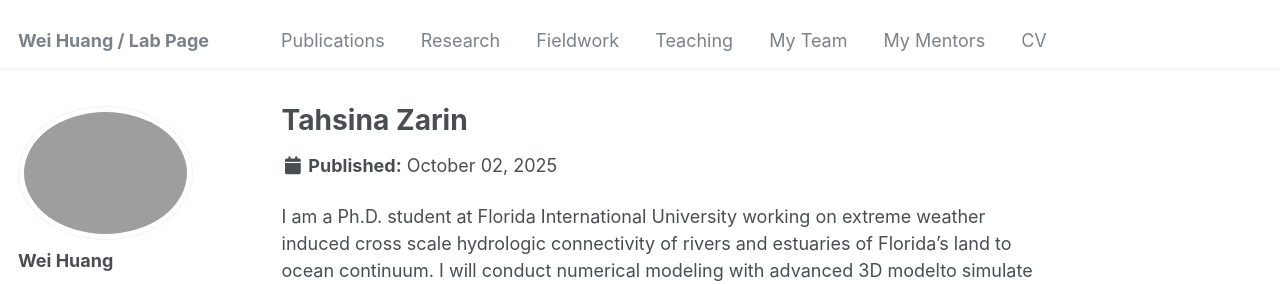
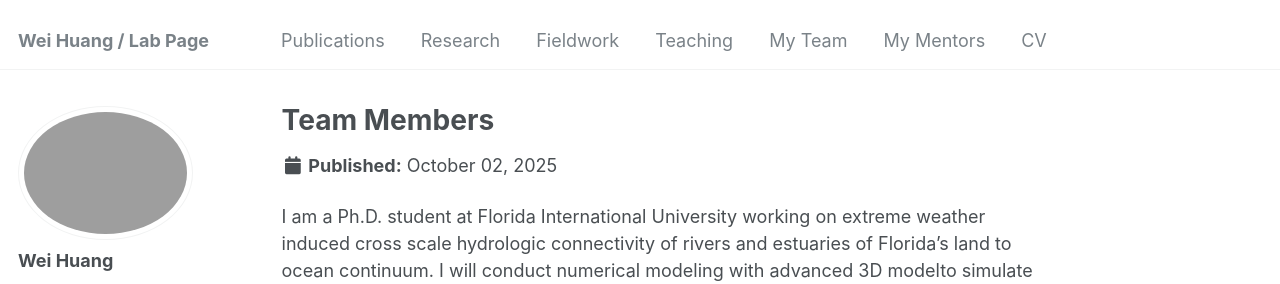
Before and after one commit to huang96169/huang96169.github.io, a Jekyll site: the page built from _team/teams-1.md, in a window 1280 px wide. Shown: the top 284 px of the page. Built offline with Jekyll 4.4.1, drawn with Linux system fonts in a browser that asks for light colours; some web fonts are replaced.

Commit message:
Update teams-1.md

```diff
--- a/_team/teams-1.md
+++ b/_team/teams-1.md
@@ -1,6 +1,7 @@
 ---
-title: "Tahsina Zarin"
-short: I am a Ph.D. student at Florida International University working on extreme weather induced cross scale hydrologic connectivity of rivers and estuaries of Florida's land to ocean continuum. I will conduct numerical modeling with advanced 3D modelto simulate the hydroperiod(inundation depth and inundated areas), water level, flows and pollutant particle trajectories of the land to ocean continuum of Florida coastal zones.My research interests include Physical Oceanography, studying the coastal processes including estuarine dynamics, coastal hydrodynamics and compound flooding.
+title: "Team Members"
+short: Tahsina Zarin
+short: My name is Tahsina Zarin. I am a Ph.D. student at Florida International University working on extreme weather induced cross scale hydrologic connectivity of rivers and estuaries of Florida's land to ocean continuum. I will conduct numerical modeling with advanced 3D modelto simulate the hydroperiod(inundation depth and inundated areas), water level, flows and pollutant particle trajectories of the land to ocean continuum of Florida coastal zones.My research interests include Physical Oceanography, studying the coastal processes including estuarine dynamics, coastal hydrodynamics and compound flooding.
 excerpt: "<img src='/images/images/team/tahsina-zarin.jpg'>"
 collection: team
 ---
```
